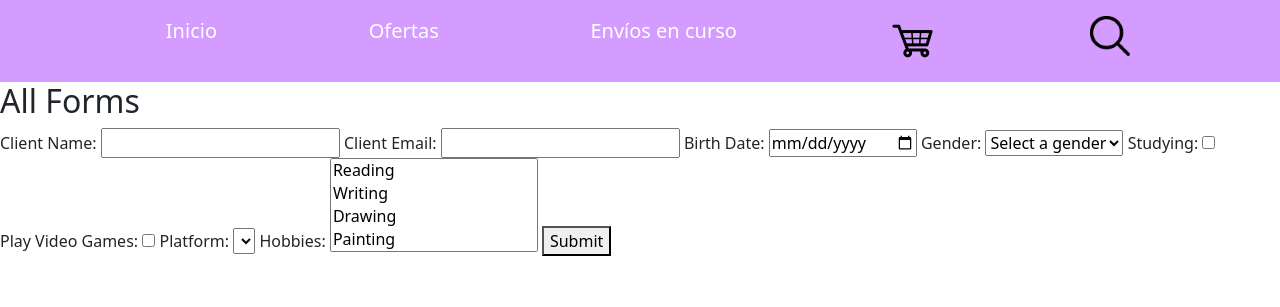
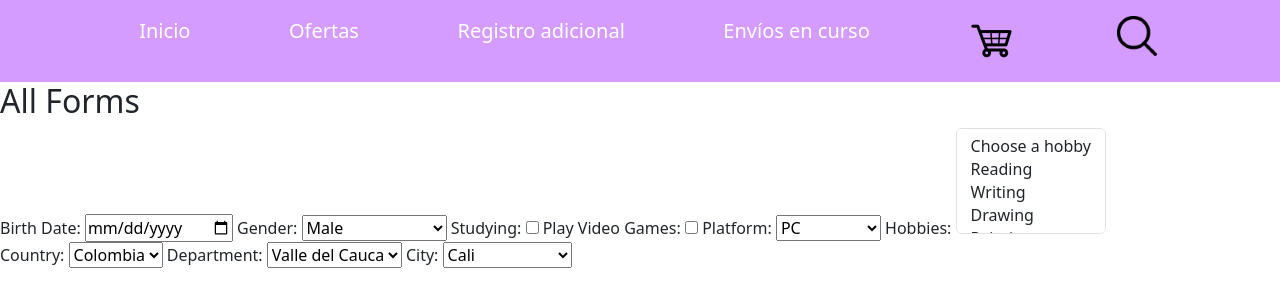
Before and after one commit to AndresPin0/ABC_Electronics, a Django app: page /registerAdditionalInfo/ in a window 1280 px wide. Shown: the top 307 px of the page. Run offline with Django 4.2, Linux system fonts and the light colour scheme; lists and menus that the app fills with data are empty.

Commit message:
feat(forms): added other forms in view

```diff
--- a/electronics/forms.py
+++ b/electronics/forms.py
@@ -1,10 +1,4 @@
 from django import forms
-
-
-class ClientForm(forms.Form):
-    # clientID = forms.CharField(label='Client ID') this field should be auto generated
-    clientName = forms.CharField(label='Client Name')
-    clientEmail = forms.EmailField(label='Client Email')
 
 
 class ChildForm(forms.Form):
@@ -14,7 +8,7 @@ class ChildForm(forms.Form):
     GENDER_CHOICES = [
         ('male', 'Male'),
         ('female', 'Female'),
-        ('other', 'Other')
+        ('32+ types of gay', '32+ types of gay')
     ]
 
     gender = forms.ChoiceField(label='Gender', choices=GENDER_CHOICES)
@@ -25,23 +19,41 @@ class ChildForm(forms.Form):
     playVideoGames = forms.BooleanField(label='Play Video Games',
                                         required=False)
 
-    PLATFORM_CHOICES = ['PC',
-                        'PlayStation',
-                        'Xbox',
-                        'Nintendo',
-                        'Mobile']
-
+    PLATFORM_CHOICES = [
+        ('PC', 'PC'),
+        ('Xbox', 'Xbox'),
+        ('Playstation', 'Playstation'),
+        ('Nintendo', 'Nintendo'),
+        ('Mobile', 'Mobile'),
+        ('Other', 'Other')]
     platforms = forms.ChoiceField(label='Platform',
                                   choices=PLATFORM_CHOICES,
                                   required=False)
 
 
 class BirthPlaceForm(forms.Form):
-    country = forms.ChoiceField(label='Country')
+    COUNTRY_CHOICES = [
+        ('Colombia', 'Colombia'),
+    ]
 
-    state = forms.ChoiceField(label='State')
+    country = forms.ChoiceField(choices=COUNTRY_CHOICES,
+                                label='Country')
 
-    city = forms.ChoiceField(label='City')
+    COUNTRY_STATES_CHOICES = [
+        ('Valle del Cauca', 'Valle del Cauca'),
+    ]
+    state = forms.ChoiceField(choices=COUNTRY_STATES_CHOICES,
+                              label='State')
+
+    STATE_CITY_CHOICES = [('Cali', 'Cali'), ('Palmira', 'Palmira'), ('Buga', 'Buga'),
+                          ('Cartago', 'Cartago'), ('Tulua', 'Tulua'), ('Yumbo', 'Yumbo'),
+                          ('Jamundi', 'Jamundi'), ('Florida', 'Florida'), ('Pradera', 'Pradera'),
+                          ('Buenaventura', 'Buenaventura'), ('Candelaria', 'Candelaria'),
+                          ('Dagua', 'Dagua'), ('La Cumbre', 'La Cumbre'), ('El Cerrito', 'El Cerrito'),
+                          ('Ginebra', 'Ginebra'), ('Bugalagrande', 'Bugalagrande')]
+
+    city = forms.ChoiceField(choices=STATE_CITY_CHOICES,
+                             label='City')
 
 
 class LivingPlaceForm(forms.Form):
@@ -56,29 +68,29 @@ class LivingPlaceForm(forms.Form):
 
 class hobbiesForm(forms.Form):
     HOBBIES_CHOICES = [
-        'Reading', 'Writing', 'Drawing', 'Painting', 'Singing', 'Dancing',
-        'Playing an instrument', 'Listening to music', 'Watching movies',
-        'Watching series', 'Watching anime', 'Watching cartoons', 'Watching sports',
-        'Playing sports', 'Playing video games', 'Playing board games', 'Playing card games',
-        'Playing tabletop games', 'Playing role playing games', 'Playing with pets',
-        'Playing with children', 'Playing with friends', 'Playing with family',
-        'Playing with strangers', 'Playing with toys', 'Playing with dolls',
-        'Playing with action figures', 'Playing with legos', 'Playing with blocks']
+        ('Reading', 'Reading'), ('Writing', 'Writing'), ('Drawing', 'Drawing'),
+        ('Painting', 'Painting'), ('Singing', 'Singing'), ('Dancing', 'Dancing'),
+        ('Acting', 'Acting'), ('Photography', 'Photography'), ('Cooking', 'Cooking'),
+        ('Baking', 'Baking'), ('Gardening', 'Gardening'), ('Fishing', 'Fishing'),
+        ('Hiking', 'Hiking'), ('Camping', 'Camping'), ('Swimming', 'Swimming'),
+        ('Running', 'Running'), ('Cycling', 'Cycling'), ('Walking', 'Walking'),
+        ('Yoga', 'Yoga'), ('Meditation', 'Meditation'), ('Pilates', 'Pilates')
+    ]
 
-    hobbies = forms.ChoiceField(label='Hobbies',
-                                choices=HOBBIES_CHOICES, )
+    hobbies = forms.MultipleChoiceField(choices=HOBBIES_CHOICES,
+                                        widget=forms.SelectMultiple)
 
 
 class sportsForm(forms.Form):
     SPORTS_CHOICES = [
-        'Soccer', 'Basketball', 'Baseball', 'Football', 'Tennis', 'Volleyball',
-        'Badminton', 'Table Tennis', 'Golf', 'Swimming', 'Running', 'Cycling',
-        'Boxing', 'MMA', 'Wrestling', 'Weightlifting', 'Gymnastics', 'Skating',
-        'Skiing', 'Snowboarding', 'Surfing', 'Skateboarding', 'Rollerblading',
-        'Parkour', 'Rock Climbing', 'Hiking', 'Camping', 'Fishing', 'Hunting',
-        'Archery', 'Shooting', 'Darts', 'Billiards', 'Bowling', 'Dancing',
-        'Yoga', 'Pilates', 'Meditation', 'Tai Chi', 'Karate', 'Judo', 'Jiu Jitsu',
-        'Aikido', 'Kendo', 'Fencing', 'Sword Fighting', 'Horseback Riding']
+        ('Soccer', 'Soccer'), ('Basketball', 'Basketball'), ('Baseball', 'Baseball'),
+        ('Football', 'Football'), ('Volleyball', 'Volleyball'), ('Tennis', 'Tennis'),
+        ('Table Tennis', 'Table Tennis'), ('Badminton', 'Badminton'), ('Rugby', 'Rugby'),
+        ('Cricket', 'Cricket'), ('Golf', 'Golf'), ('Hockey', 'Hockey'), ('Lacrosse', 'Lacrosse'),
+        ('Water Polo', 'Water Polo'), ('Swimming', 'Swimming'), ('Track and Field', 'Track and Field'),
+        ('Cross Country', 'Cross Country'), ('Gymnastics', 'Gymnastics'), ('Cheerleading', 'Cheerleading'),
+        ('Dance', 'Dance'), ('Martial Arts', 'Martial Arts'), ('Boxing', 'Boxing')
+    ]
 
     sports = forms.ChoiceField(label='Sports',
                                choices=SPORTS_CHOICES)
@@ -86,8 +98,10 @@ class sportsForm(forms.Form):
 
 class maritalStatusForm(forms.Form):
     MARITAL_STATUS_CHOICES = [
-        'Single', 'Married', 'Divorced', 'Widowed', 'Separated', 'In a relationship',
-        'Engaged', 'It\'s complicated', 'In an open relationship', 'In a civil union']
+        ('Single', 'Single'), ('Married', 'Married'), ('Divorced', 'Divorced'),
+        ('Widowed', 'Widowed'), ('Separated', 'Separated'), ('In a relationship', 'In a relationship'),
+        ('Engaged', 'Engaged'), ('It\'s complicated', 'It\'s complicated'),
+        ('In an open relationship', 'In an open relationship')]
 
     maritalStatus = forms.ChoiceField(label='Marital Status',
                                       choices=MARITAL_STATUS_CHOICES)
@@ -99,9 +113,11 @@ class maritalStatusForm(forms.Form):
 
 class categoryInterestForm(forms.Form):
     CATEGORY_INTEREST_CHOICES = [
-        'Electronics', 'Clothing', 'Food', 'Books', 'Movies', 'Music', 'Games',
-        'Sports', 'Travel', 'Health', 'Beauty', 'Home', 'Garden', 'Pets', 'Toys',
-        'Baby', 'Kids', 'Automotive', 'Tools', 'Industrial', 'Handmade', 'Jewelry']
+        ('Electronics', 'Electronics'), ('Clothing', 'Clothing'), ('Food', 'Food'),
+        ('Books', 'Books'), ('Movies', 'Movies'), ('Music', 'Music'), ('Games', 'Games'),
+        ('Sports', 'Sports'), ('Travel', 'Travel'), ('Health', 'Health'), ('Beauty', 'Beauty'),
+        ('Home', 'Home'), ('Garden', 'Garden'), ('Pets', 'Pets'), ('Toys', 'Toys'),
+        ('Baby', 'Baby'), ('Kids', 'Kids'), ('Automotive', 'Automotive'), ('Tools', 'Tools')]
 
     categoryInterest = forms.ChoiceField(label='Category Interest',
                                          choices=CATEGORY_INTEREST_CHOICES)
--- a/electronics/templates/additional_client_information.html
+++ b/electronics/templates/additional_client_information.html
@@ -4,6 +4,7 @@
 
 {% block content %}
     <head>
+    {% load static %}
      <h2>All Forms</h2>
     </head>
     <body>
@@ -11,26 +12,17 @@
     <form method="post" action="registerAdditionalInfo/">
       {% csrf_token %}
 
-      <label for="clientName">Client Name:</label>
-      <input type="text" id="clientName" name="clientName" required>
-
-      <label for="clientEmail">Client Email:</label>
-      <input type="email" id="clientEmail" name="clientEmail" required>
-
         <label for="birthDate">Birth Date:</label>
-
             <input type="date" id="birthDate" name="birthDate" required>
 
-      <label for="Gender">Gender:</label>
-        <select id="Gender" name="Gender" required>
-            <option value=""> Select a gender </option>
-
-             <select id="Gender" name="Gender" required>
-              {% for choice in form.GENDER_CHOICES %}
-                <option value="{{ choice }}">{{ choice }}</option>
+       <label for="gender">Gender:</label>
+        <label>
+          <select id="gender" name="gender">
+            {% for choice in form1.gender.field.choices%}
+                <option value="{{ choice.0 }}">{{ choice.1 }}</option>
             {% endfor %}
           </select>
-        </select>
+        </label>
 
         <label for="studying">Studying:</label>
       <input type="checkbox" id="studying" name="studying">
@@ -39,20 +31,67 @@
       <input type="checkbox" id="playVideoGames" name="playVideoGames">
 
       <label for="platform">Platform:</label>
+        <label>
           <select id="platform" name="platform">
-        {% for platform in form.PLATFORM_CHOICES %}
-          <option value="{{ platform }}">{{ platform }}</option>
+            {% for choice in form1.platforms.field.choices %}
+                <option value="{{ choice.0 }}">{{ choice.1 }}</option>
             {% endfor %}
           </select>
+        </label>
 
+    {% for option in form.options %}
+7        <li>
+8          <label for="{{ option.id_for_label }}">
+9            {{ option.choice_label }}
+10            {{ option }}
+11          </label>
+12        </li>
+13      {% endfor %}
+
+    <form method="post" action="registerAdditionalInfo/">
+        {% csrf_token %}
         <label for="hobbies">Hobbies:</label>
-      <select id="hobbies" name="hobbies" multiple="False">
-          {% for hobby in form.HOBBIES_CHOICES %}
-                <option value="{{ hobby }}">{{ hobby }}</option>
+        <label>
+            <select name="hobby" class="form-select" multiple>
+               <option>Choose a hobby</option>
+                {% for hobby in form.hobbies %}
+                    <option value="{{ hobby.value }}">{{ hobby.choice_label }}</option>
                 {% endfor %}
             </select>
+        </label>
 
-        <button type="submit">Submit</button>
     </form>
+      <label for="born-place">Country:</label>
+        <label>
+          <select id="born-place" name="born-place">
+            {% for choice in form2.country.field.choices%}
+                <option value="{{ choice.0 }}">{{ choice.1 }}</option>
+            {% endfor %}
+          </select>
+        </label>
+
+      <label for="born-place">Department:</label>
+        <label>
+          <select id="born-place" name="born-place">
+            {% for choice in form2.state.field.choices%}
+                <option value="{{ choice.0 }}">{{ choice.1 }}</option>
+            {% endfor %}
+          </select>
+        </label>
+
+      <label for="born-place">City:</label>
+        <label>
+          <select id="born-place" name="born-place">
+            {% for choice in form2.city.field.choices%}
+                <option value="{{ choice.0 }}">{{ choice.1 }}</option>
+            {% endfor %}
+          </select>
+        </label>
+
+
+    </form>
+
+    <script src="https://code.jquery.com/jquery-3.6.0.min.js"></script>
+
     </body>
 {% endblock %}
--- a/electronics/templates/base.html
+++ b/electronics/templates/base.html
@@ -32,6 +32,11 @@
                         </li>
 
                         <li class="nav-item ms-3 flex-fill">
+                            <a class="nav-link text-white fs-5 btn-outline-light" href="/registerAdditionalInfo">Registro adicional</a>
+                        </li>
+
+
+                        <li class="nav-item ms-3 flex-fill">
                             <a class="nav-link text-white fs-5 btn-outline-light" href="">Envíos en curso</a>
                         </li>
 
--- a/electronics/views/register_additional_client_info.py
+++ b/electronics/views/register_additional_client_info.py
@@ -1,14 +1,9 @@
-from django.shortcuts import render, redirect
-from electronics.models import *
+from django.shortcuts import render
 from electronics.forms import *
 
 
 def register_additional_information(request):
-
-    if request.method == 'POST':
-        gender = request.POST.getlist('gender')
-        hobbies = request.POST.getlist('hobbies')
-
-    else:
-        form = hobbiesForm()
-    return render(request, 'additional_client_information.html', {'form': form})
+    form = hobbiesForm()
+    form1 = ChildForm()
+    form2 = BirthPlaceForm()
+    return render(request, 'additional_client_information.html', {'form': form, 'form1': form1, 'form2': form2})
```
Also changed, not shown: requirements.txt (+8 -1 lines), electronics/migrations/0006_city_country_state.py (added), electronics/models.py (line endings or trailing spaces). Lines whose indentation alone changed are shown as unchanged.
